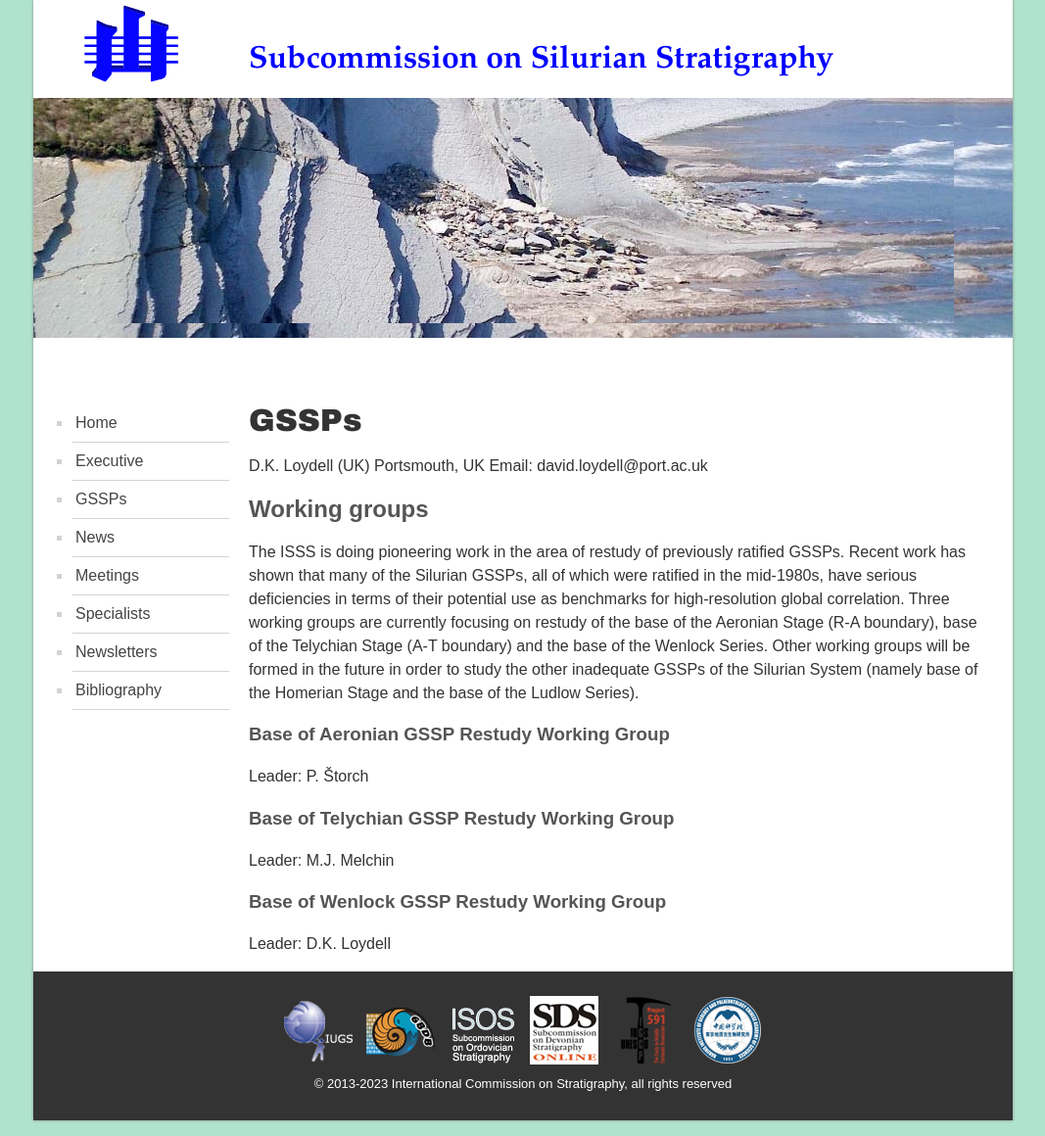
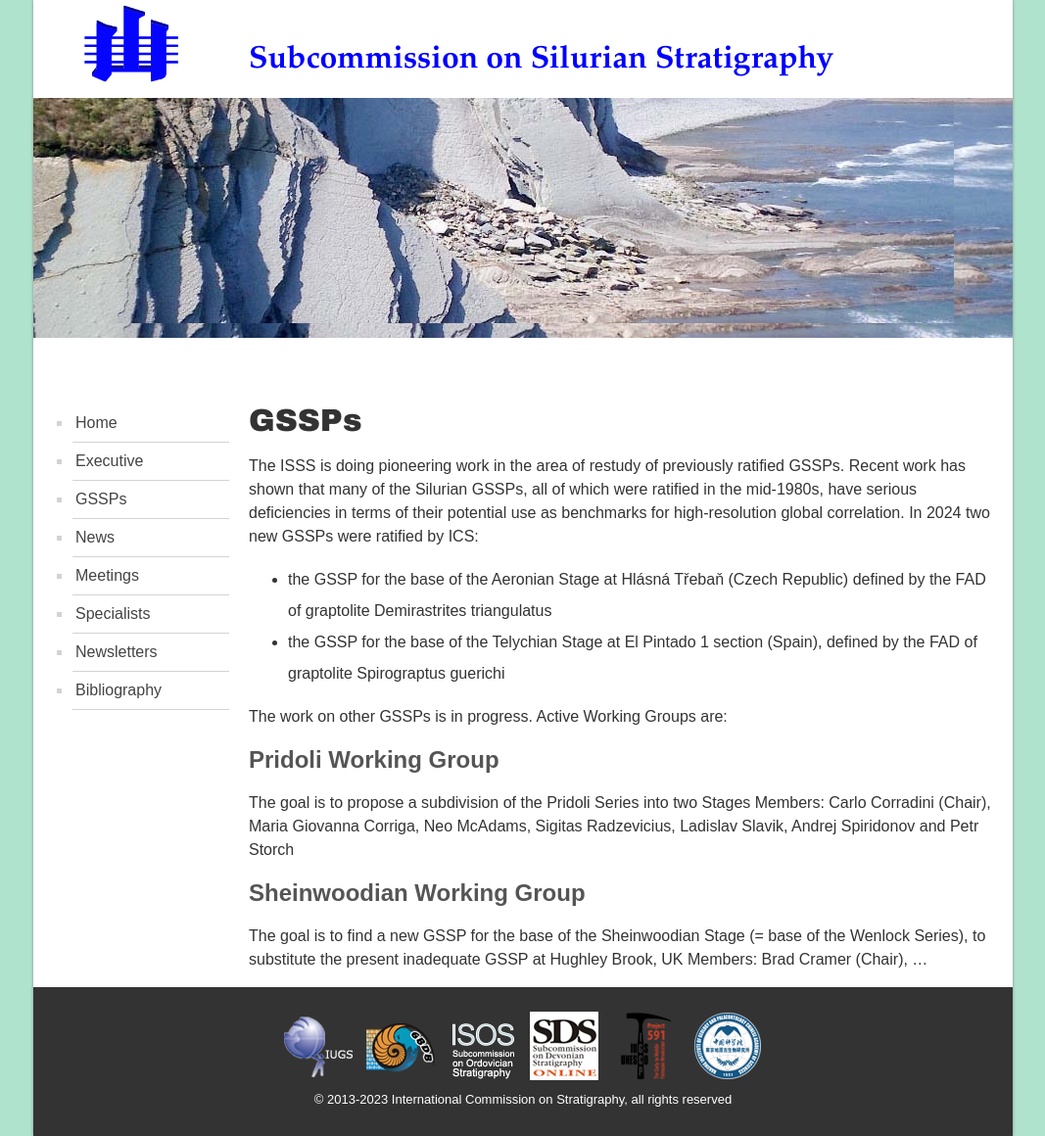
Before and after one commit to i-c-stratigraphy/subcommission-silurian, a Jekyll site: the page built from pages/gssps.md, in a window 1280 px wide. Shown: the whole page at 98% size, without its empty margins (106-1173 px from the left). Built offline with Jekyll 4.4.1, drawn with Linux system fonts in a browser that asks for light colours.

Commit message:
Update gssps.md

```diff
--- a/pages/gssps.md
+++ b/pages/gssps.md
@@ -5,21 +5,19 @@ permalink: /gssps
 ---
 # GSSPs
 
-D.K. Loydell (UK)
-Portsmouth, UK
-Email: david.loydell@port.ac.uk
+The ISSS is doing pioneering work in the area of restudy of previously ratified GSSPs. Recent work has shown that many of the Silurian GSSPs, all of which were ratified in the mid-1980s, have serious deficiencies in terms of their potential use as benchmarks for high-resolution global correlation.
+In 2024 two new GSSPs were ratified by ICS:
+- the GSSP for the base of the Aeronian Stage at Hlásná Třebaň (Czech Republic) defined by the FAD of graptolite Demirastrites triangulatus
+- the GSSP for the base of the Telychian Stage at El Pintado 1 section (Spain), defined by the FAD of graptolite Spirograptus guerichi
+
+The work on other GSSPs is in progress. Active Working Groups are:
+
+## Pridoli Working Group
+
+The goal is to propose a subdivision of the Pridoli Series into two Stages
+Members: Carlo Corradini (Chair), Maria Giovanna Corriga, Neo McAdams, Sigitas Radzevicius, Ladislav Slavik, Andrej Spiridonov and Petr Storch
 
 
-## Working groups
-
-The ISSS is doing pioneering work in the area of restudy of previously ratified GSSPs. Recent work has shown that many of the Silurian GSSPs, all of which were ratified in the mid-1980s, have serious deficiencies in terms of their potential use as benchmarks for high-resolution global correlation. Three working groups are currently focusing on restudy of the base of the Aeronian Stage (R-A boundary), base of the Telychian Stage (A-T boundary) and the base of the Wenlock Series. Other working groups will be formed in the future in order to study the other inadequate GSSPs of the Silurian System (namely base of the Homerian Stage and the base of the Ludlow Series).
-
-
-### Base of Aeronian GSSP Restudy Working Group
-Leader:  P. Štorch
-
-### Base of Telychian GSSP Restudy Working Group
-Leader:  M.J. Melchin
-
-### Base of Wenlock GSSP Restudy Working Group
-Leader:  D.K. Loydell
+##  Sheinwoodian Working Group
+The goal is to find a new GSSP for the base of the Sheinwoodian Stage (= base of the Wenlock Series), to substitute the present inadequate GSSP at Hughley Brook, UK
+Members: Brad Cramer (Chair), …
```
